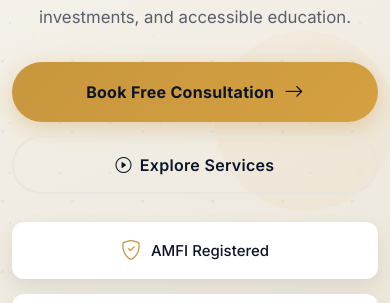
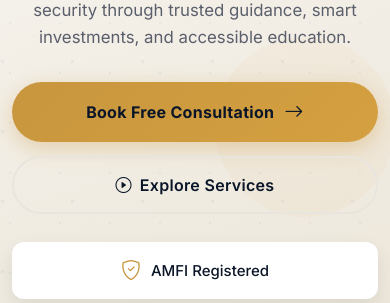
Before and after one commit to wealthkts-dev/kts-website, a plain HTML site: page index.html in a window 390 px wide. Shown: the part 342-645 px from the top of the page. Drawn offline with nearby package versions, Linux system fonts and the light colour scheme.

Commit message:
Update index.css

```diff
--- a/css/index.css
+++ b/css/index.css
@@ -1045,7 +1045,7 @@ FLOATING BUTTONS
         @media (max-width: 991.98px) {
             .hero-section {
                 min-height: auto;
-                padding: 70px 0 50px;
+                padding: 90px 0 50px;
                 text-align: center;
             }
             .hero-subtitle {
```
